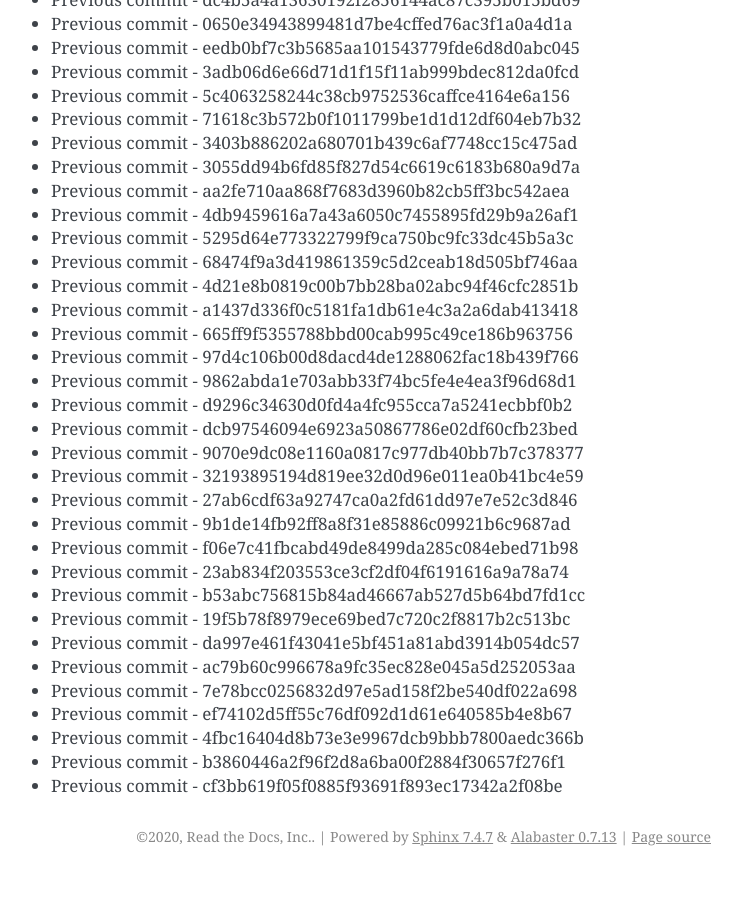
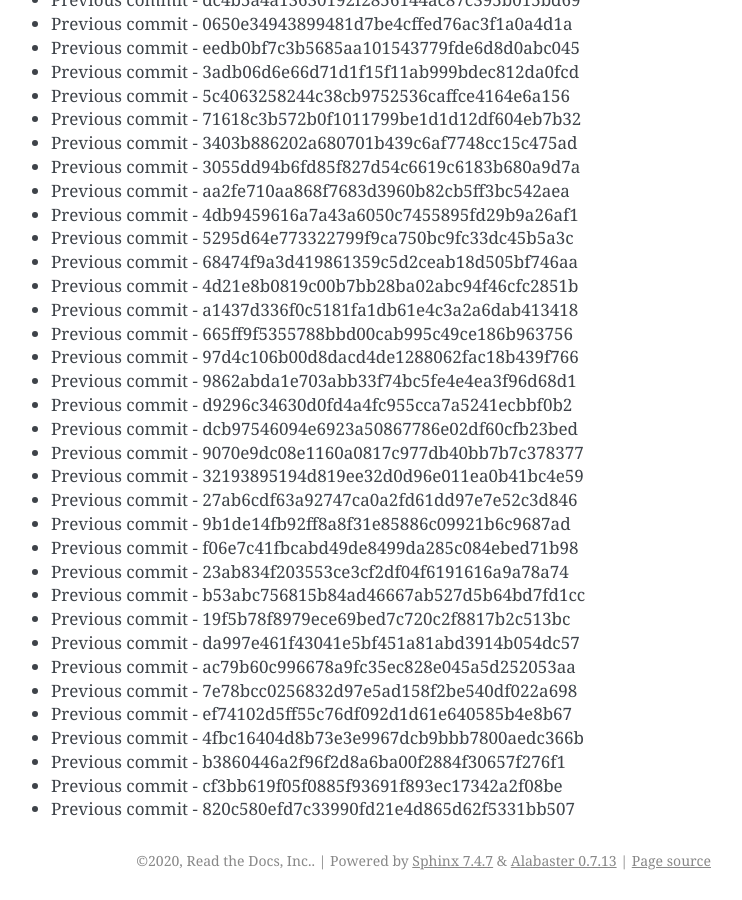
Before and after one commit to readthedocs/rtd-git-stresstest, a Sphinx documentation site: the page built from docs/updates.rst, in a window 1280 px wide and 900 px high, scrolled down 85491 px. Shown: the whole window, without its empty margins (399-1141 px from the left). Built offline with Sphinx 7.4.7, drawn with Linux system fonts in a browser that asks for light colours; before the commit the page ends 86367 px from its top, so only the background shows below that.

Commit message:
Generating commit from previous: 820c580efd7c33990fd21e4d865d62f5331bb507

```diff
--- a/docs/updates.rst
+++ b/docs/updates.rst
@@ -3624,3 +3624,4 @@ It can be tested for any performance characteristics.
 * Previous commit - 4fbc16404d8b73e3e9967dcb9bbb7800aedc366b
 * Previous commit - b3860446a2f96f2d8a6ba00f2884f30657f276f1
 * Previous commit - cf3bb619f05f0885f93691f893ec17342a2f08be
+* Previous commit - 820c580efd7c33990fd21e4d865d62f5331bb507
```
